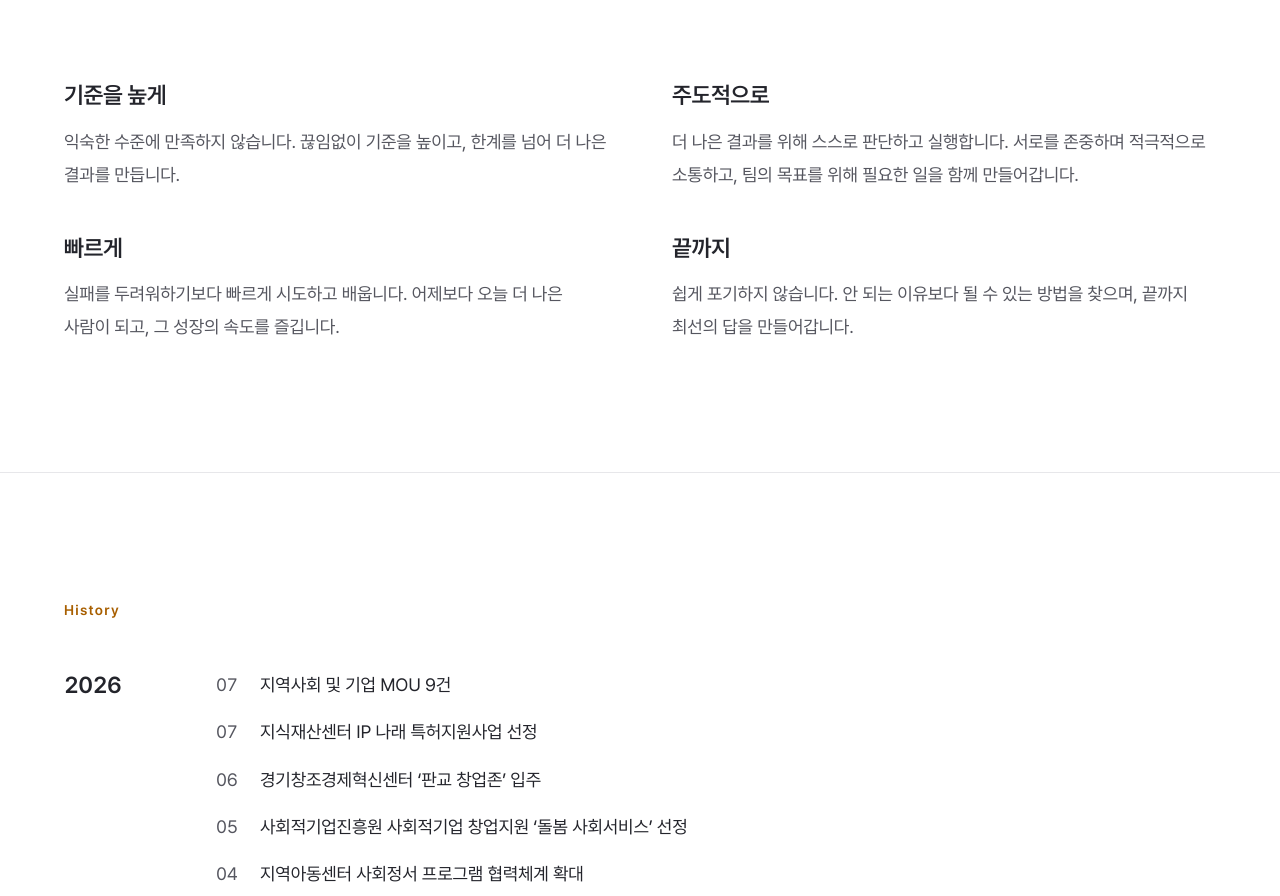
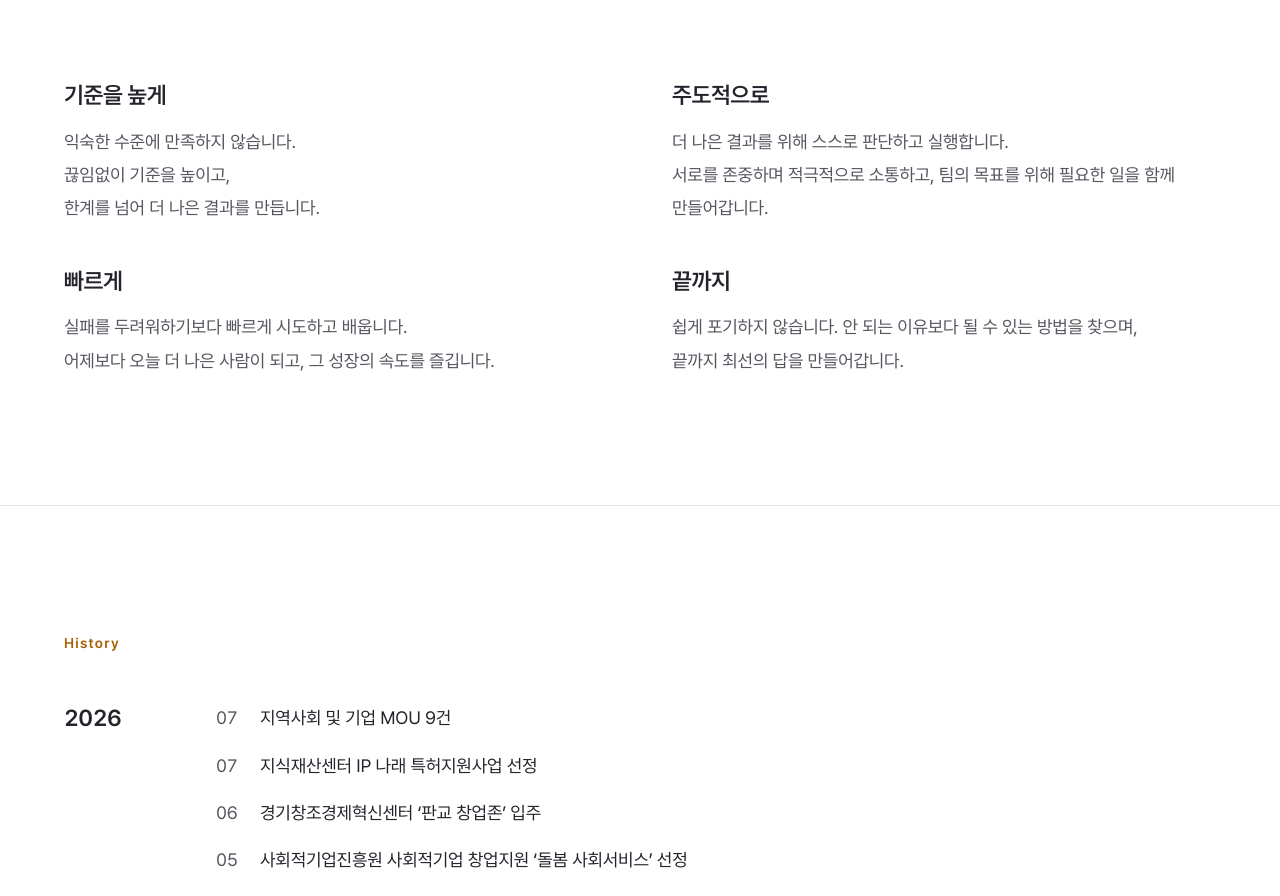
Before and after one commit to KWANHYEONGLEE/bara-homgpage, a Next.js app: page /about in a window 1280 px wide. Shown: the part 1928-2824 px from the top of the page. Built offline with nearby package versions, Linux system fonts and the light colour scheme.

Commit message:
회사소개

```diff
--- a/components/layout/site-footer.tsx
+++ b/components/layout/site-footer.tsx
@@ -2,11 +2,8 @@ import { companyInfo } from "@/lib/site";
 
 export function SiteFooter() {
   return (
-    // 본문 열과 좌측 기준선을 맞추려면 Section 과 같이
-    // 패딩은 바깥, max-width 는 안쪽에 둬야 한다.
     <footer className="px-5 py-16 lg:px-8 lg:py-24">
       <div className="mx-auto max-w-6xl">
-        {/* 크기를 직접 박으면 타입 스케일을 올려도 여기만 안 커진다 */}
         <address className="t-body-sm border-t border-border pt-8 not-italic leading-[1.9]">
           <p>{companyInfo.legalName}</p>
           <p>
--- a/components/sections/vision.tsx
+++ b/components/sections/vision.tsx
@@ -34,19 +34,42 @@ const photos: { label: string; src?: string; alt: string }[] = [
 const values = [
   {
     title: "기준을 높게",
-    body: "익숙한 수준에 만족하지 않습니다. 끊임없이 기준을 높이고, 한계를 넘어 더 나은 결과를 만듭니다.",
+    body: (
+      <span>
+        익숙한 수준에 만족하지 않습니다.
+        <br /> 끊임없이 기준을 높이고, <br />
+        한계를 넘어 더 나은 결과를 만듭니다.
+      </span>
+    ),
   },
   {
     title: "주도적으로",
-    body: "더 나은 결과를 위해 스스로 판단하고 실행합니다. 서로를 존중하며 적극적으로 소통하고, 팀의 목표를 위해 필요한 일을 함께 만들어갑니다.",
+    body: (
+      <span>
+        더 나은 결과를 위해 스스로 판단하고 실행합니다.
+        <br /> 서로를 존중하며 적극적으로 소통하고, 팀의 목표를 위해 필요한 일을
+        함께 만들어갑니다.
+      </span>
+    ),
   },
   {
     title: "빠르게",
-    body: "실패를 두려워하기보다 빠르게 시도하고 배웁니다. 어제보다 오늘 더 나은 사람이 되고, 그 성장의 속도를 즐깁니다.",
+    body: (
+      <span>
+        실패를 두려워하기보다 빠르게 시도하고 배웁니다. <br />
+        어제보다 오늘 더 나은 사람이 되고, 그 성장의 속도를 즐깁니다.
+      </span>
+    ),
   },
   {
     title: "끝까지",
-    body: "쉽게 포기하지 않습니다. 안 되는 이유보다 될 수 있는 방법을 찾으며, 끝까지 최선의 답을 만들어갑니다.",
+    body: (
+      <span>
+        쉽게 포기하지 않습니다. 안 되는 이유보다 될 수 있는 방법을 찾으며,{" "}
+        <br />
+        끝까지 최선의 답을 만들어갑니다.
+      </span>
+    ),
   },
 ];
 
```
